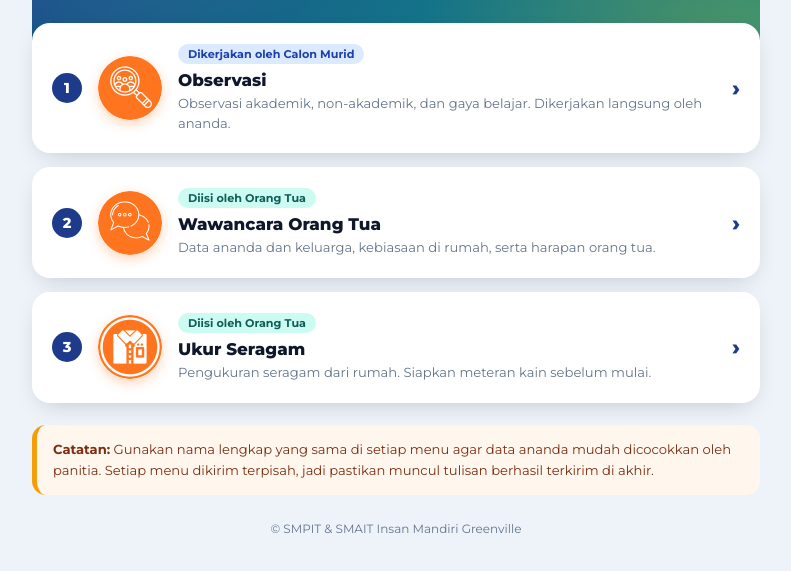
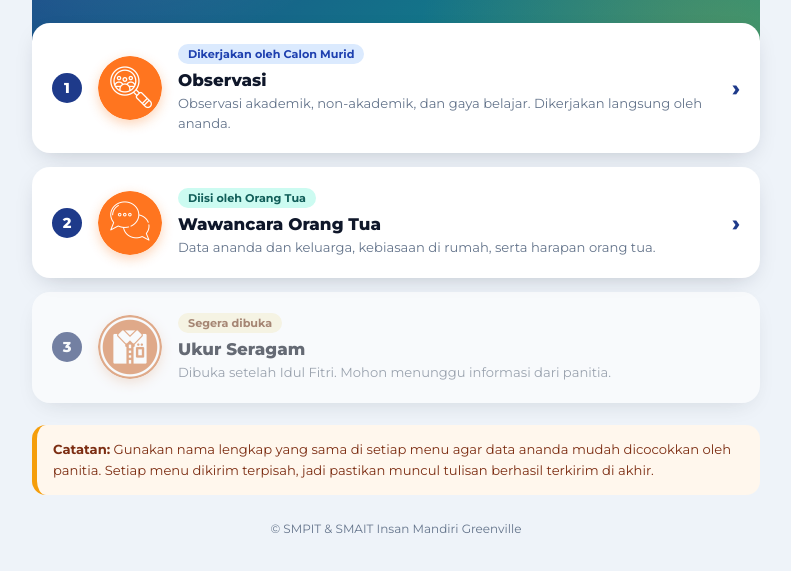
Before and after one commit to IMG-PROG/Observasi-SMPIT-SMAIT-IMG, a plain HTML site: page index.html in a window 1280 px wide. Shown: the part 287-858 px from the top of the page, without its empty margins (244-1035 px from the left). Drawn offline with Linux system fonts and the light colour scheme.

Commit message:
Add files via upload

```diff
--- a/index.html
+++ b/index.html
@@ -35,6 +35,9 @@
     footer { text-align:center; margin-top:26px; font-size:.75rem; color:var(--muted); }
     @media (max-width:480px) { .card { padding:14px; gap:12px; } .card img { width:52px; height:52px; } .num { display:none; } }
     @media (prefers-reduced-motion:reduce) { .card { transition:none; } }
+      .card.locked { opacity:.62; cursor:not-allowed; filter:grayscale(.35); }
+    .card.locked:hover { transform:none; border-color:transparent; box-shadow:0 8px 24px -10px rgba(15,23,42,.25); }
+    .tag.soon { background:#fef3c7; color:#92400e; }
   </style>
 </head>
 <body>
@@ -69,7 +72,7 @@
         <span class="go" aria-hidden="true">›</span>
       </a>
 
-      <a class="card" href="ukur-seragam.html">
+      <a class="card" href="ukur-seragam.html" id="kartuSeragam">
         <span class="num">3</span>
         <img src="ukur_seragam.png" alt="">
         <div class="body">
@@ -84,6 +87,22 @@
     <div class="note">
       <strong>Catatan:</strong> Gunakan nama lengkap yang sama di setiap menu agar data ananda mudah dicocokkan oleh panitia. Setiap menu dikirim terpisah, jadi pastikan muncul tulisan berhasil terkirim di akhir.
     </div>
+    <script>
+      // Menu Ukur Seragam otomatis terbuka mulai tanggal ini (format TAHUN-BULAN-TANGGAL). Ubah sesuai jadwal panitia.
+      const BUKA_UKUR_SERAGAM = '2027-03-16';
+      (function () {
+        const buka = new Date(BUKA_UKUR_SERAGAM + 'T00:00:00+07:00');
+        if (new Date() >= buka) return;
+        const k = document.getElementById('kartuSeragam');
+        k.classList.add('locked');
+        k.setAttribute('aria-disabled', 'true');
+        k.removeAttribute('href');
+        k.querySelector('.tag').className = 'tag soon';
+        k.querySelector('.tag').textContent = 'Segera dibuka';
+        k.querySelector('p').textContent = 'Dibuka setelah Idul Fitri. Mohon menunggu informasi dari panitia.';
+        k.querySelector('.go').textContent = '';
+      })();
+    </script>
     <footer>© SMPIT & SMAIT Insan Mandiri Greenville</footer>
   </div>
 </body>
```
Also changed, not shown: ukur-seragam.html (+15 -0 lines).
